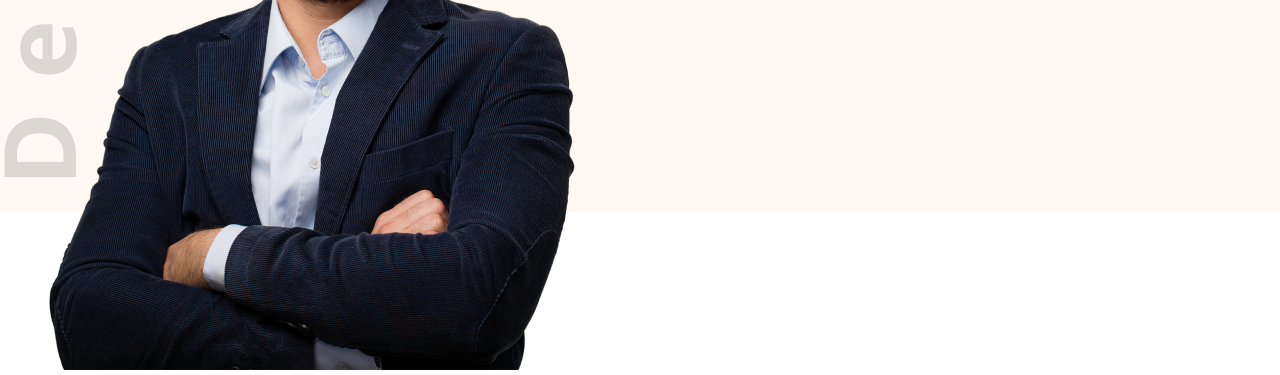
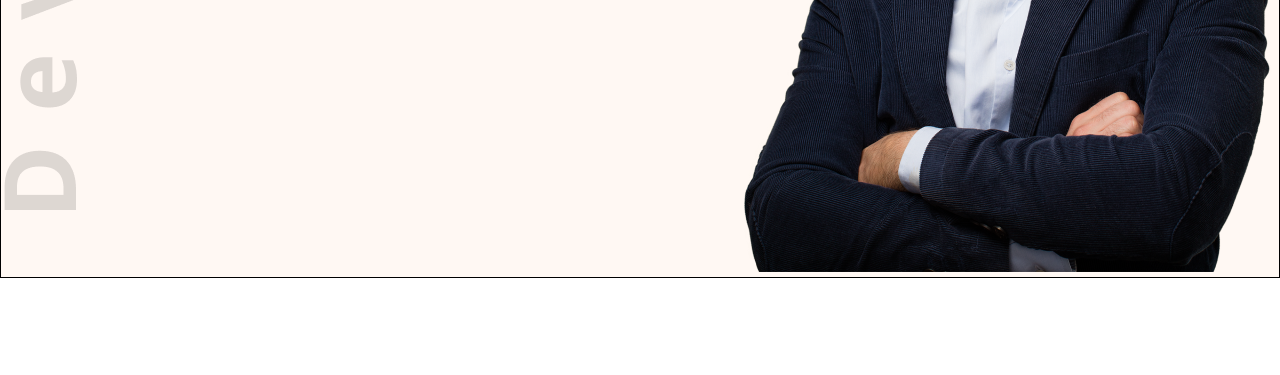
Before and after one commit to mohammadmostofa/hero-dev-portfolio, a plain HTML site: page index.html in a window 1280 px wide. Shown: the part 620-995 px from the top of the page. After the commit the page ends 898 px from the top, so only its background shows below. Drawn offline with nearby package versions, Linux system fonts and the light colour scheme.

Commit message:
added hero_container style

```diff
--- a/assets_file/style/style.css
+++ b/assets_file/style/style.css
@@ -28,7 +28,7 @@
 /* header section style */
 
 #header_section{
-  height: 52rem;
+  min-height: 52rem;
  background-color: #FFF8F3;
  background-image: url(../images/developer.png);
  background-position:left;
@@ -103,3 +103,14 @@
   background-color: #ee6200;
 
 }
+
+
+
+/* hero conrainer */
+
+.hero-container{
+  display: flex;
+  justify-content: space-around;
+  border: 1px solid black;
+  align-items: center;
+}
```
Also changed, not shown: index.html (+1 -1 lines).
